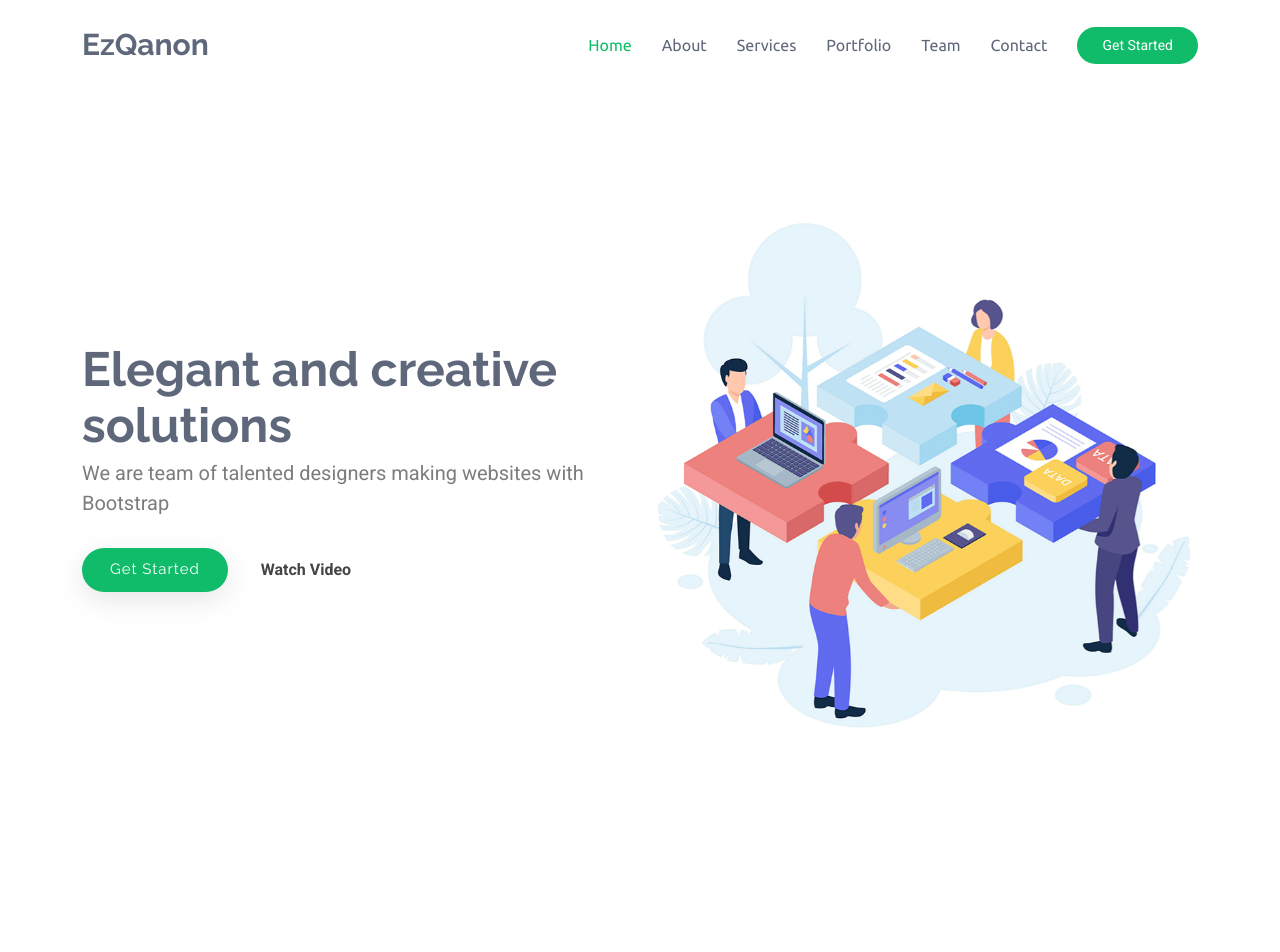
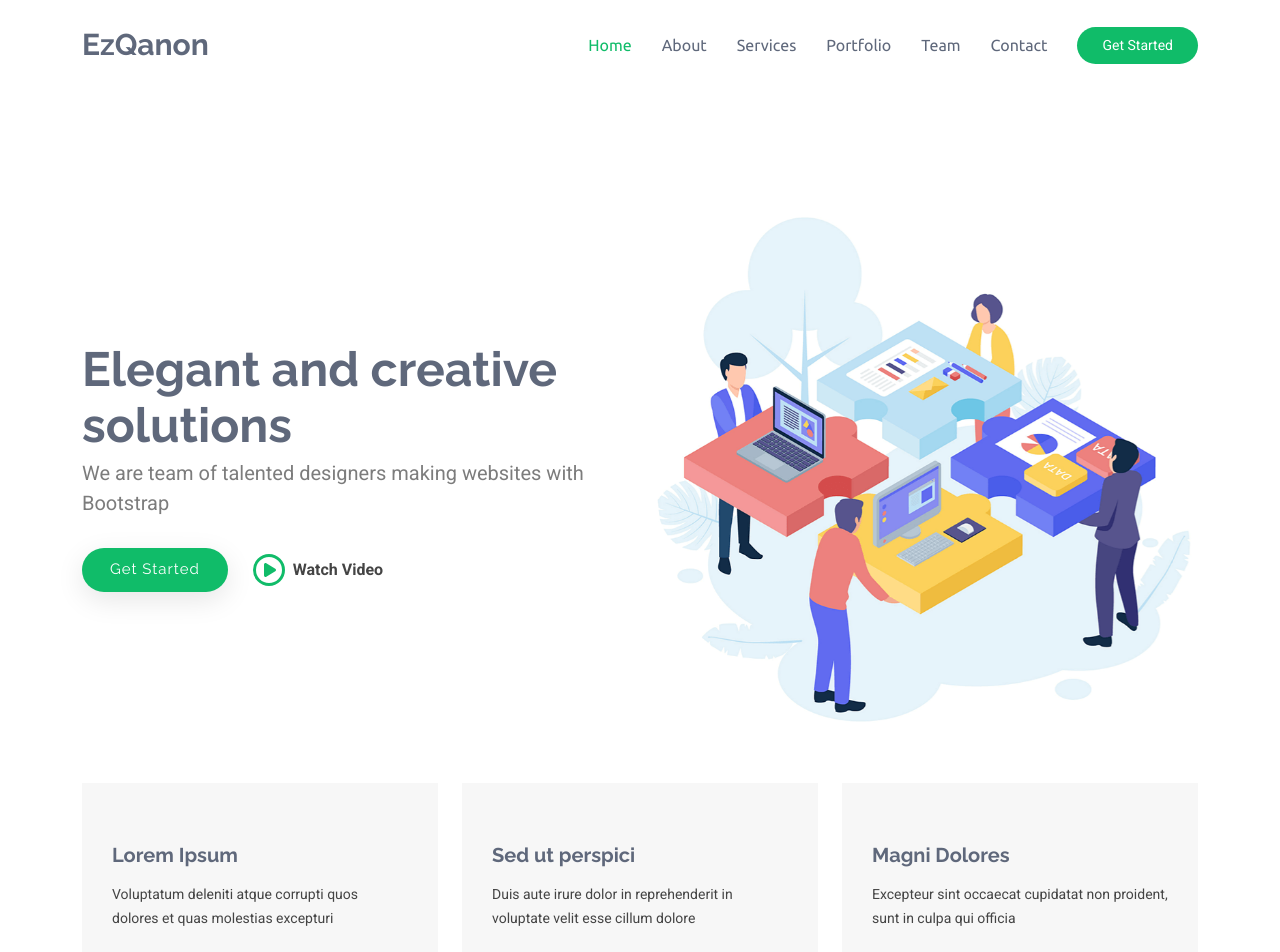
Before and after one commit to saify-codes/ezqanon, a Next.js app: page / in a window 1280 px wide. Shown: the top 952 px of the page. Before the commit the page ends 800 px from the top, so only its background shows below. Built offline with nearby package versions, Linux system fonts and the light colour scheme.

Commit message:
working on layout

```diff
--- a/app/globals.css
+++ b/app/globals.css
@@ -927,7 +927,7 @@ section,
   font-weight: 600;
 }
 
-.hero .btn-watch-video i {
+.hero .btn-watch-video svg {
   color: var(--accent-color);
   font-size: 32px;
   transition: 0.3s;
--- a/app/page.js
+++ b/app/page.js
@@ -1,46 +1,124 @@
+import { FaRegCirclePlay } from "react-icons/fa6";
 import BaseLayout from "@/layout/base";
 
 export default function () {
   return (
     <BaseLayout>
-      <section id="hero" class="hero section">
-        <div class="container">
-          <div class="row gy-4">
+      {/* Hero section  */}
+      <section id="hero" className="hero section">
+        <div className="container">
+          <div className="row gy-4">
             <div
-              class="col-lg-6 order-2 order-lg-1 d-flex flex-column justify-content-center"
+              className="col-lg-6 order-2 order-lg-1 d-flex flex-column justify-content-center"
               data-aos="fade-up"
             >
               <h1>Elegant and creative solutions</h1>
               <p>
                 We are team of talented designers making websites with Bootstrap
               </p>
-              <div class="d-flex">
-                <a href="#about" class="btn-get-started">
+              <div className="d-flex">
+                <a href="#about" className="btn-get-started">
                   Get Started
                 </a>
                 <a
                   href="https://www.youtube.com/watch?v=Y7f98aduVJ8"
-                  class="glightbox btn-watch-video d-flex align-items-center"
+                  className="glightbox btn-watch-video d-flex align-items-center"
                 >
-                  <i class="bi bi-play-circle"></i>
+                  <FaRegCirclePlay />
                   <span>Watch Video</span>
                 </a>
               </div>
             </div>
             <div
-              class="col-lg-6 order-1 order-lg-2 hero-img"
+              className="col-lg-6 order-1 order-lg-2 hero-img"
               data-aos="zoom-out"
               data-aos-delay="100"
             >
               <img
                 src="/assets/img/hero-img.png"
-                class="img-fluid animated"
+                className="img-fluid animated"
                 alt=""
               />
             </div>
           </div>
         </div>
       </section>
+      {/* Hero section  */}
+
+      {/* Featured Services Section */}
+      <section id="featured-services" className="featured-services section">
+        <div className="container">
+          <div className="row gy-4">
+            <div
+              className="col-lg-4 d-flex"
+              data-aos="fade-up"
+              data-aos-delay="100"
+            >
+              <div className="service-item position-relative">
+                <div className="icon">
+                  <i className="bi bi-activity icon"></i>
+                </div>
+                <h4>
+                  <a href="" className="stretched-link">
+                    Lorem Ipsum
+                  </a>
+                </h4>
+                <p>
+                  Voluptatum deleniti atque corrupti quos dolores et quas
+                  molestias excepturi
+                </p>
+              </div>
+            </div>
+
+            <div
+              className="col-lg-4 d-flex"
+              data-aos="fade-up"
+              data-aos-delay="200"
+            >
+              <div className="service-item position-relative">
+                <div className="icon">
+                  <i className="bi bi-bounding-box-circles icon"></i>
+                </div>
+                <h4>
+                  <a href="" className="stretched-link">
+                    Sed ut perspici
+                  </a>
+                </h4>
+                <p>
+                  Duis aute irure dolor in reprehenderit in voluptate velit esse
+                  cillum dolore
+                </p>
+              </div>
+            </div>
+
+            <div
+              className="col-lg-4 d-flex"
+              data-aos="fade-up"
+              data-aos-delay="300"
+            >
+              <div className="service-item position-relative">
+                <div className="icon">
+                  <i className="bi bi-calendar4-week icon"></i>
+                </div>
+                <h4>
+                  <a href="" className="stretched-link">
+                    Magni Dolores
+                  </a>
+                </h4>
+                <p>
+                  Excepteur sint occaecat cupidatat non proident, sunt in culpa
+                  qui officia
+                </p>
+              </div>
+            </div>
+          </div>
+        </div>
+      </section>
+      {/* Featured Services Section */}
+
+      {
+        Array(1000).fill(0).map(()=><br></br>)
+      }
     </BaseLayout>
   );
 }
--- a/components/layout/header.jsx
+++ b/components/layout/header.jsx
@@ -1,45 +1,57 @@
-import { RiMenu3Line } from "react-icons/ri";
-export default function () {
-    return <header id="header" className="header d-flex align-items-center sticky-top">
+'use client'
+
+import { useState } from "react";
+import { RiMenu3Line, RiCloseLine } from "react-icons/ri";
+
+export default function Navbar() {
+    const [isNavOpen, setIsNavOpen] = useState(false);
+
+    // Function to toggle menu
+    const handleNavToggle = () => {
+        setIsNavOpen(prevState => !prevState);
+        document.querySelector("body").classList.toggle("mobile-nav-active");
+    };
+
+    // Function to close menu when an item is clicked
+    const handleMenuItemClick = () => {
+        setIsNavOpen(false);
+        document.querySelector("body").classList.remove("mobile-nav-active");
+    };
+
+    return (
+        <header id="header" className="header d-flex align-items-center sticky-top">
             <div className="container-fluid container-xl position-relative d-flex align-items-center">
 
+                {/* Logo */}
                 <a href="index.html" className="logo d-flex align-items-center me-auto">
-                {/* Uncomment the line below if you also wish to use an image logo */}
-                {/* <img src="assets/img/logo.png" alt=""> */}
                     <h1 className="sitename">EzQanon</h1>
                 </a>
 
-            <nav id="navmenu" className="navmenu">
+                {/* Navigation */}
+                <nav id="navmenu" className={`navmenu ${isNavOpen ? 'open' : ''}`}>
                     <ul>
-                    <li><a href="#hero" className="active">Home</a></li>
-                    <li><a href="#about">About</a></li>
-                    <li><a href="#services">Services</a></li>
-                    <li><a href="#portfolio">Portfolio</a></li>
-                    <li><a href="#team">Team</a></li>
-                    {/* <li className="dropdown"><a href="#"><span>Dropdown</span> <i className="bi bi-chevron-down toggle-dropdown"></i></a>
-                        <ul>
-                            <li><a href="#">Dropdown 1</a></li>
-                            <li className="dropdown"><a href="#"><span>Deep Dropdown</span> <i className="bi bi-chevron-down toggle-dropdown"></i></a>
-                                <ul>
-                                    <li><a href="#">Deep Dropdown 1</a></li>
-                                    <li><a href="#">Deep Dropdown 2</a></li>
-                                    <li><a href="#">Deep Dropdown 3</a></li>
-                                    <li><a href="#">Deep Dropdown 4</a></li>
-                                    <li><a href="#">Deep Dropdown 5</a></li>
+                        <li><a href="#hero" className="active" onClick={handleMenuItemClick}>Home</a></li>
+                        <li><a href="#about" onClick={handleMenuItemClick}>About</a></li>
+                        <li><a href="#services" onClick={handleMenuItemClick}>Services</a></li>
+                        <li><a href="#portfolio" onClick={handleMenuItemClick}>Portfolio</a></li>
+                        <li><a href="#team" onClick={handleMenuItemClick}>Team</a></li>
+                        <li><a href="#contact" onClick={handleMenuItemClick}>Contact</a></li>
                     </ul>
-                            </li>
-                            <li><a href="#">Dropdown 2</a></li>
-                            <li><a href="#">Dropdown 3</a></li>
-                            <li><a href="#">Dropdown 4</a></li>
-                        </ul>
-                    </li> */}
-                    <li><a href="#contact">Contact</a></li>
-                </ul>
-                <RiMenu3Line className="mobile-nav-toggle d-xl-none bi bi-list" />
+
+                    {/* Mobile Navigation Toggle */}
+                    <button className="btn mobile-nav-toggle d-xl-none " onClick={handleNavToggle}>
+                        {isNavOpen ? (
+                            <RiCloseLine/>
+                        ) : (
+                            <RiMenu3Line/>
+                        )}
+                    </button>
                 </nav>
 
+                {/* Get Started Button */}
                 <a className="btn-getstarted" href="index.html#about">Get Started</a>
 
             </div>
         </header>
+    );
 }
--- a/public/assets/js/main.js
+++ b/public/assets/js/main.js
@@ -26,23 +26,23 @@
    */
   const mobileNavToggleBtn = document.querySelector(".mobile-nav-toggle");
 
-  function mobileNavToogle() {
-    document.querySelector("body").classList.toggle("mobile-nav-active");
-    mobileNavToggleBtn.classList.toggle("bi-list");
-    mobileNavToggleBtn.classList.toggle("bi-x");
-  }
-  mobileNavToggleBtn.addEventListener("click", mobileNavToogle);
+  // function mobileNavToogle() {
+  //   document.querySelector("body").classList.toggle("mobile-nav-active");
+  //   mobileNavToggleBtn.classList.toggle("bi-list");
+  //   mobileNavToggleBtn.classList.toggle("bi-x");
+  // }
+  // mobileNavToggleBtn.addEventListener("click", mobileNavToogle);
 
   /**
    * Hide mobile nav on same-page/hash links
    */
-  document.querySelectorAll("#navmenu a").forEach((navmenu) => {
-    navmenu.addEventListener("click", () => {
-      if (document.querySelector(".mobile-nav-active")) {
-        mobileNavToogle();
-      }
-    });
-  });
+  // document.querySelectorAll("#navmenu a").forEach((navmenu) => {
+  //   navmenu.addEventListener("click", () => {
+  //     if (document.querySelector(".mobile-nav-active")) {
+  //       mobileNavToogle();
+  //     }
+  //   });
+  // });
 
   /**
    * Toggle mobile nav dropdowns
```
Also changed, not shown: eNno/assets/js/main.js (+6 -6 lines). Lines whose indentation alone changed are shown as unchanged.
